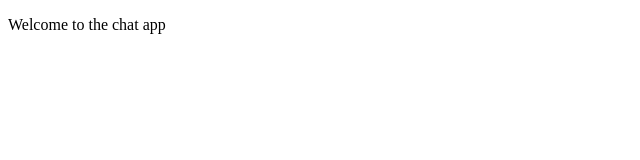
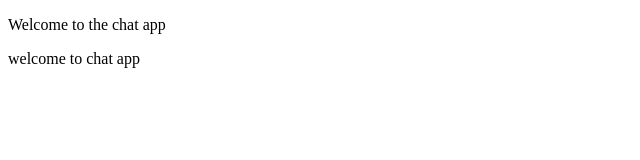
Before and after one commit to tejaswinihl/chatApp, a website: page public/index.html in a window 1280 px wide. Shown: the whole page, without its empty margins (0-640 px from the left). Drawn offline with Linux system fonts and the light colour scheme.

Commit message:
htmlchange

```diff
--- a/public/index.html
+++ b/public/index.html
@@ -5,5 +5,6 @@
 </head>
 <body>
   <p>Welcome to the chat app</p>
+  <p>welcome to chat app</p>
 </body>
 </html>
```
